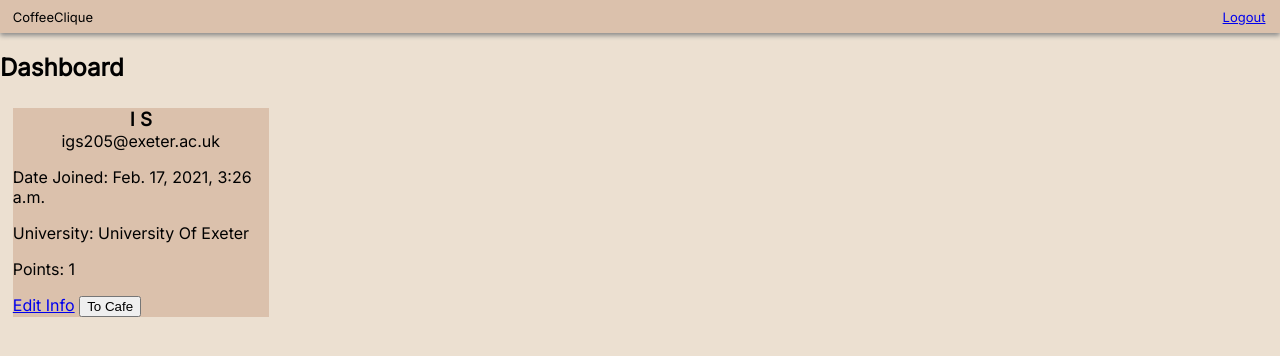
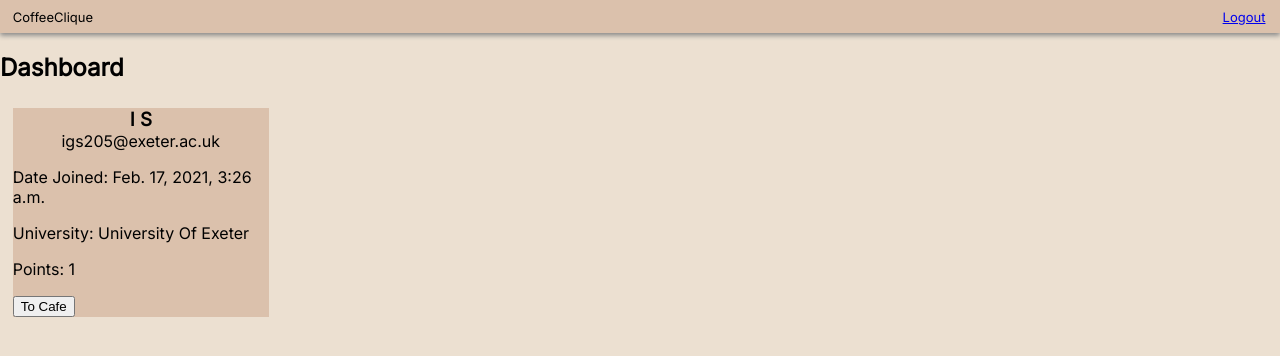
Before and after one commit to vuhctreh/GSEP_F_In_The_Chat, a Django app: page /dashboard in a window 1280 px wide. Shown: the top 356 px of the page. Run offline with Django 3.2, Linux system fonts and the light colour scheme; a user stored in the database is signed in; data comes from the database, SQL or seed files in the repository.

Commit message:
quick fix
removed link that won't work until merged with main

```diff
--- a/app/templates/dashboard.html
+++ b/app/templates/dashboard.html
@@ -28,7 +28,6 @@
       <p> Date Joined: {{ dateJoined }} </p>
       <p class="uni"> University: {{ university }} </p>
       <p> Points: {{ points }} </p>
-      <a class="edit" href="{% url 'edit' %}">Edit Info</a>
 
     <button onclick="document.location='home'" id="home">To Cafe</button><br>
   </div>
```
